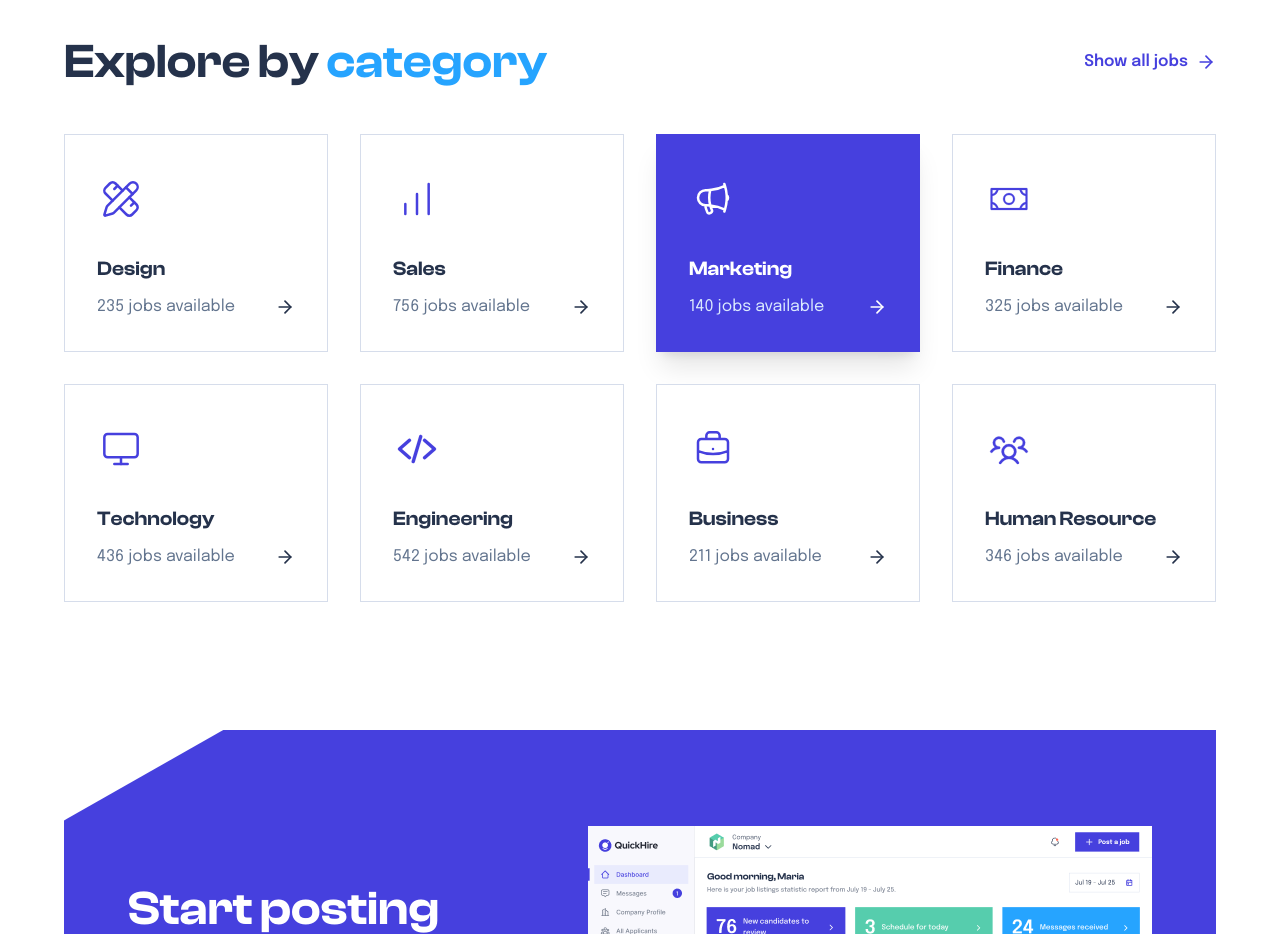
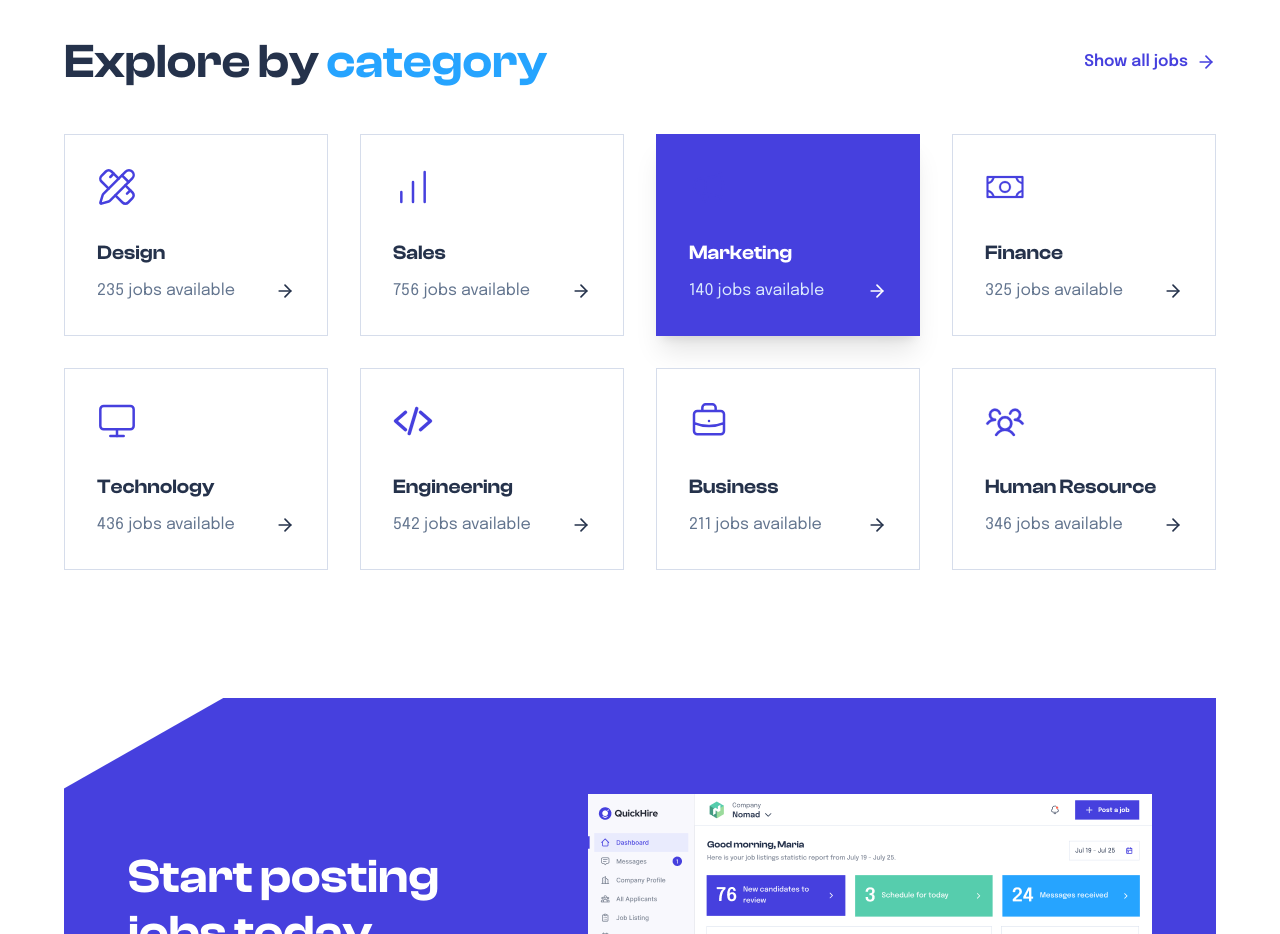
Before and after one commit to rakibislam2233/quick-hire, a Next.js app: page / in a window 1280 px wide. Shown: the part 960-1894 px from the top of the page. Built offline with nearby package versions, Linux system fonts and the light colour scheme.

Commit message:
refector:refector categoryCard

```diff
--- /dev/null
+++ b/components/Card/CategoryCard.tsx
@@ -0,0 +1,51 @@
+import { ArrowRight } from "lucide-react";
+import Link from "next/link";
+import React, { ElementType } from "react";
+
+interface Category {
+  title: string;
+  jobs: number;
+  icon: ElementType;
+  isActive: boolean;
+}
+
+const CategoryCard = ({ category }: { category: Category }) => {
+  return (
+    <Link
+      href={`/jobs?category=${category.title.toLowerCase()}`}
+      key={category.title}
+      className={`group flex items-start gap-0 p-4 md:p-8 pt-10 border transition-all duration-300 ${
+        category.isActive
+          ? "bg-primary border-primary text-white shadow-xl hover:-translate-y-1"
+          : "bg-white border-[#D6DDEB] hover:shadow-lg hover:-translate-y-1 "
+      }`}
+    >
+      <div className="flex flex-row md:flex-col justify-between gap-6 md:gap-8 w-full h-full">
+        <category.icon strokeWidth={1.5} className="w-10 h-10 text-primary" />
+        <div className="w-full">
+          <h3
+            className={`text-xl font-semibold mb-3 font-sans ${
+              category.isActive ? "text-white" : "text-[#25324B]"
+            }`}
+          >
+            {category.title}
+          </h3>
+          <div className="flex items-center justify-between w-full mt-auto">
+            <p
+              className={`text-base font-epilogue flex items-center gap-4 w-full ${
+                category.isActive ? "text-blue-100" : "text-slate-500"
+              }`}
+            >
+              {category.jobs} jobs available
+              <ArrowRight
+                className={`w-5 h-5 ml-auto transition-transform group-hover:translate-x-1 ${category.isActive ? "text-white" : "text-[#25324B]"}`}
+              />
+            </p>
+          </div>
+        </div>
+      </div>
+    </Link>
+  );
+};
+
+export default CategoryCard;
--- a/components/Pages/Main/Home/ExploreCategories.tsx
+++ b/components/Pages/Main/Home/ExploreCategories.tsx
@@ -1,3 +1,4 @@
+import CategoryCard from "@/components/Card/CategoryCard";
 import { ArrowRight, BarChart, Monitor } from "lucide-react";
 import Link from "next/link";
 import { HiOutlineBriefcase } from "react-icons/hi";
@@ -78,44 +79,7 @@ const ExploreCategories = () => {
         {/* Grid */}
         <div className="grid grid-cols-1 sm:grid-cols-2 lg:grid-cols-4 gap-6 md:gap-8">
           {categories.map((category) => (
-            <Link
-              href={`/jobs?category=${category.title.toLowerCase()}`}
-              key={category.title}
-              className={`group flex items-start gap-0 p-8 pt-10 border transition-all duration-300 ${
-                category.isActive
-                  ? "bg-primary border-primary text-white shadow-xl hover:-translate-y-1"
-                  : "bg-white border-[#D6DDEB] hover:shadow-lg hover:-translate-y-1 "
-              }`}
-            >
-              <div className="flex flex-col w-full h-full">
-                <div
-                  className={`w-12 h-12 flex items-center justify-center rounded-lg mb-8 ${
-                    category.isActive ? "text-white" : "text-primary"
-                  }`}
-                >
-                  <category.icon strokeWidth={1.5} className="w-10 h-10" />
-                </div>
-                <h3
-                  className={`text-xl font-semibold mb-3 font-sans ${
-                    category.isActive ? "text-white" : "text-[#25324B]"
-                  }`}
-                >
-                  {category.title}
-                </h3>
-                <div className="flex items-center justify-between w-full mt-auto">
-                  <p
-                    className={`text-base font-epilogue flex items-center gap-4 w-full ${
-                      category.isActive ? "text-blue-100" : "text-slate-500"
-                    }`}
-                  >
-                    {category.jobs} jobs available
-                    <ArrowRight
-                      className={`w-5 h-5 ml-auto transition-transform group-hover:translate-x-1 ${category.isActive ? "text-white" : "text-[#25324B]"}`}
-                    />
-                  </p>
-                </div>
-              </div>
-            </Link>
+            <CategoryCard key={category.title} category={category} />
           ))}
         </div>
       </div>
```
